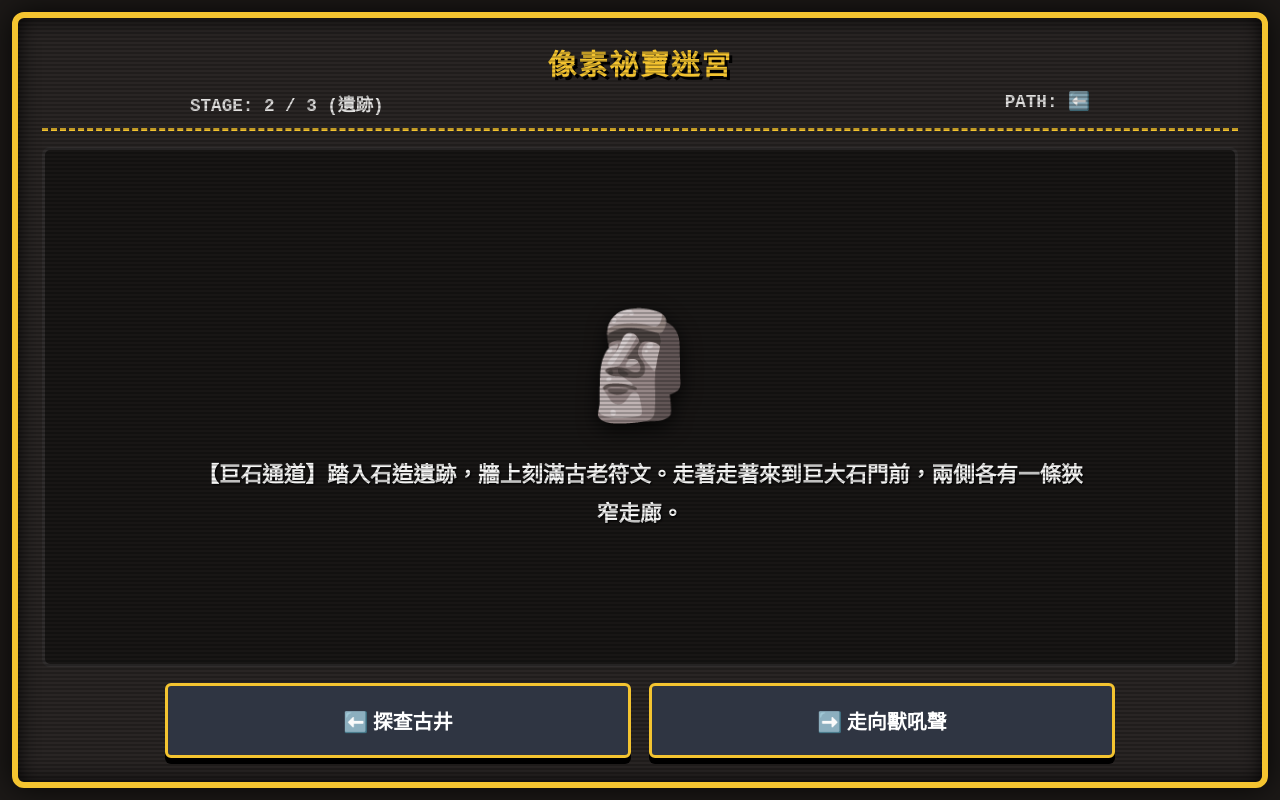
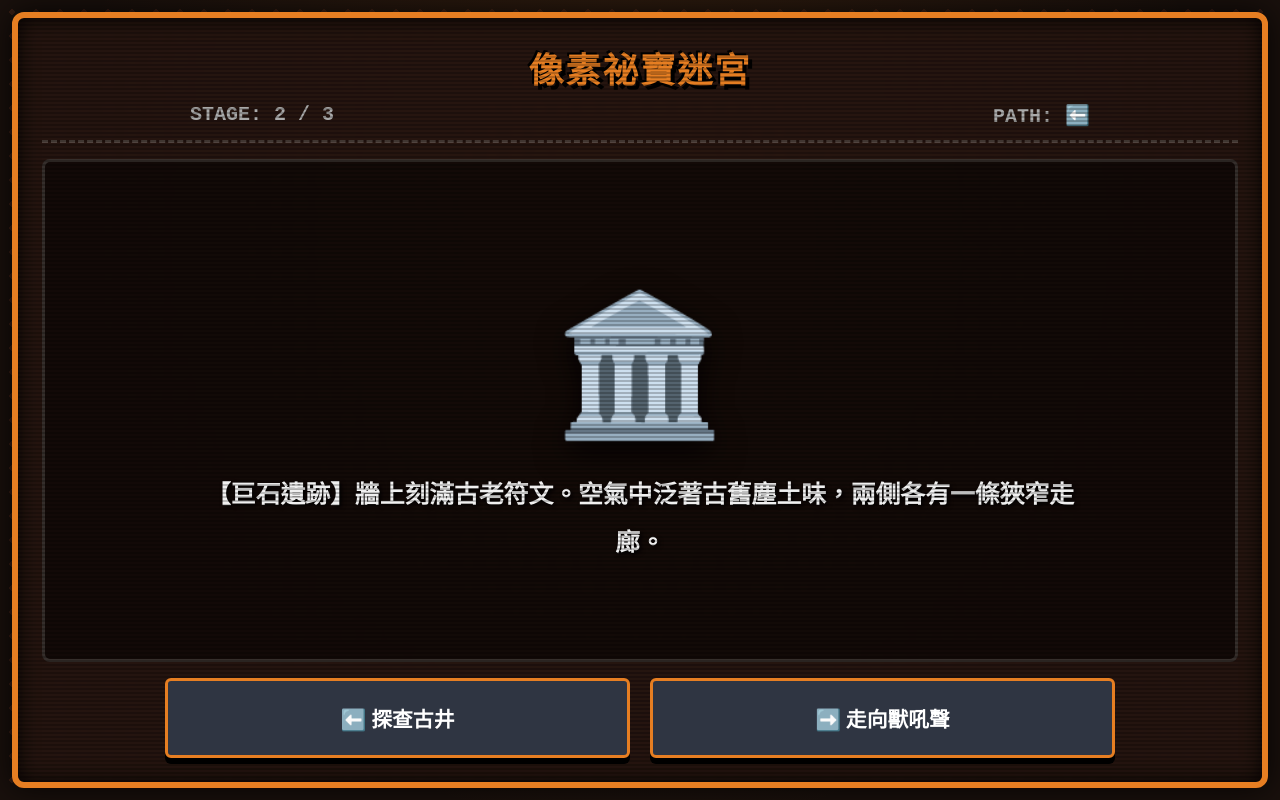
Before and after one commit to sasa0905/t1, a plain HTML site: page index.html in a window 1280 px wide. Both pictures are taken after a click on the button "⬅️ 巨石通道". Drawn offline with Linux system fonts and the light colour scheme.

Commit message:
Update index.html

```diff
--- a/index.html
+++ b/index.html
@@ -4,41 +4,55 @@
   <meta charset="UTF-8">
   <meta name="viewport" content="width=device-width, initial-scale=1.0">
   <title>像素祕寶迷宮 - Pixel Treasure Hunt</title>
-  <!-- 導入 Google 復古像素字體與繁體中文 -->
+  <!-- 導入 Google 復古像素字體 -->
   <link rel="preconnect" href="https://fonts.googleapis.com">
   <link rel="preconnect" href="https://fonts.gstatic.com" crossorigin>
-  <link href="https://fonts.googleapis.com/css2?family=Press+Start+2P&family=Noto+Sans+TC:wght@500;700;900&display=swap" rel="stylesheet">
+  <link href="https://fonts.googleapis.com/css2?family=Press+Start+2P&family=Noto+Sans+TC:wght@700;900&display=swap" rel="stylesheet">
 
   <style>
     /* ==========================================
-       1. 主題配色與變數設定
+       1. 基礎變數與視覺主題定義
        ========================================== */
     :root {
-      /* 預設森林風格背景 (Stage 1) */
-      --bg-color: #0b1a10;
-      --card-bg: #112417;
-      --border-color: #50c878;
-      --text-color: #e2f7e2;
+      --bg-color: #0b150f;
+      --card-bg: rgba(18, 32, 22, 0.85);
+      --border-color: #f4c430;
+      --text-color: #f0f0f0;
       --accent-color: #ff4757;
       --success-color: #2ed573;
-      --highlight-color: #f4c430;
-      --transition-speed: 0.8s;
     }
 
-    /* 背景主題 2：古代遺跡 (Stage 2) */
-    body.theme-ruins {
-      --bg-color: #1c1917;
-      --card-bg: #292524;
-      --border-color: #f4c430;
-      --text-color: #f5f5f4;
+    /* 動態背景主題：森林 (Stage 1) */
+    body.theme-forest {
+      --bg-color: #07140b;
+      --card-bg: rgba(15, 32, 20, 0.9);
+      --border-color: #62d26f;
+      background-image:
+        radial-gradient(circle at 50% 30%, rgba(46, 213, 115, 0.15), transparent 70%),
+        radial-gradient(#15351c 15%, transparent 16%);
+      background-size: 100% 100%, 24px 24px;
     }
 
-    /* 背景主題 3：地底深淵 (Stage 3 & Endings) */
-    body.theme-underground {
-      --bg-color: #0f0f1b;
-      --card-bg: #1a1a2e;
-      --border-color: #ff4757;
-      --text-color: #e0e0e0;
+    /* 動態背景主題：遺跡 (Stage 2) */
+    body.theme-ruins {
+      --bg-color: #19100c;
+      --card-bg: rgba(38, 22, 16, 0.9);
+      --border-color: #e67e22;
+      background-image:
+        radial-gradient(circle at 50% 30%, rgba(230, 126, 34, 0.15), transparent 70%),
+        radial-gradient(#381e14 15%, transparent 16%);
+      background-size: 100% 100%, 24px 24px;
+    }
+
+    /* 動態背景主題：地底 (Stage 3 & 結局) */
+    body.theme-cave {
+      --bg-color: #080714;
+      --card-bg: rgba(18, 15, 36, 0.9);
+      --border-color: #9b59b6;
+      background-image:
+        radial-gradient(circle at 50% 30%, rgba(155, 89, 182, 0.15), transparent 70%),
+        radial-gradient(#1e1a38 15%, transparent 16%);
+      background-size: 100% 100%, 24px 24px;
     }
 
     * {
@@ -59,20 +73,20 @@
       display: flex;
       justify-content: center;
       align-items: center;
-      transition: background-color var(--transition-speed) ease;
+      transition: background 0.8s ease;
       overflow: hidden;
       position: relative;
     }
 
-    /* 碎石粒子 Canvas 畫布 */
-    #gravel-canvas {
+    /* 碎石特效 Canvas 畫布 */
+    #fx-canvas {
       position: absolute;
       top: 0;
       left: 0;
-      width: 100%;
-      height: 100%;
+      width: 100vw;
+      height: 100vh;
       pointer-events: none;
-      z-index: 5;
+      z-index: 99;
     }
 
     /* 滿版 Arcade 框架 */
@@ -81,7 +95,7 @@
       height: 100%;
       background-color: var(--card-bg);
       border: 6px solid var(--border-color);
-      box-shadow: 0 0 30px rgba(0, 0, 0, 0.8), inset 0 0 20px rgba(0,0,0,0.9);
+      box-shadow: 0 0 30px rgba(0,0,0,0.8), inset 0 0 20px rgba(0,0,0,0.9);
       border-radius: 12px;
       padding: 24px;
       display: flex;
@@ -89,25 +103,23 @@
       gap: 16px;
       position: relative;
       overflow: hidden;
-      transition: background-color var(--transition-speed) ease, border-color var(--transition-speed) ease;
-      z-index: 10;
+      backdrop-filter: blur(4px);
+      transition: border-color 0.8s ease;
     }
 
-    /* 畫面震撼動畫 (Screen Shake) */
-    .shake-animation {
-      animation: screenShake 0.4s ease-in-out;
+    /* 震動效果動畫 (Screen Shake) */
+    .shake {
+      animation: screenShake 0.35s cubic-bezier(.36,.07,.19,.97) both;
     }
 
     @keyframes screenShake {
-      0% { transform: translate(0, 0); }
-      20% { transform: translate(-8px, 6px); }
-      40% { transform: translate(8px, -6px); }
-      60% { transform: translate(-5px, -4px); }
-      80% { transform: translate(5px, 4px); }
-      100% { transform: translate(0, 0); }
+      10%, 90% { transform: translate3d(-3px, 2px, 0); }
+      20%, 80% { transform: translate3d(5px, -4px, 0); }
+      30%, 50%, 70% { transform: translate3d(-6px, 5px, 0); }
+      40%, 60% { transform: translate3d(6px, -3px, 0); }
     }
 
-    /* 掃描線效果 (Scanlines) */
+    /* CRT 掃描線效果 */
     .game-container::after {
       content: " ";
       display: block;
@@ -115,46 +127,45 @@
       top: 0; left: 0; bottom: 0; right: 0;
       background: linear-gradient(rgba(18, 16, 16, 0) 50%, rgba(0, 0, 0, 0.3) 50%);
       background-size: 100% 4px;
-      z-index: 20;
+      z-index: 10;
       pointer-events: none;
       opacity: 0.7;
     }
 
-    /* 頂部標題與狀態 */
+    /* 頂部資訊欄（放大標題與狀態） */
     .header {
       text-align: center;
-      border-bottom: 3px dashed var(--border-color);
+      border-bottom: 3px dashed rgba(255,255,255,0.2);
       padding-bottom: 12px;
-      transition: border-color var(--transition-speed) ease;
     }
 
     .game-title {
       font-family: 'Press Start 2P', 'Noto Sans TC', cursive;
-      font-size: 1.8rem;
-      color: var(--highlight-color);
-      text-shadow: 3px 3px #000;
-      margin-bottom: 8px;
+      font-size: 2.2rem;
+      color: var(--border-color);
+      text-shadow: 4px 4px #000, -2px -2px #000;
+      margin-bottom: 10px;
       letter-spacing: 2px;
+      transition: color 0.8s ease;
     }
 
     .status-bar {
       display: flex;
       justify-content: space-between;
-      font-size: 1.1rem;
-      font-weight: 700;
-      color: var(--text-color);
+      font-size: 1.25rem;
+      font-weight: 900;
+      color: #aaa;
       font-family: monospace;
       max-width: 900px;
       margin: 0 auto;
-      opacity: 0.9;
     }
 
-    /* 主畫面與插圖（填滿剩餘空間） */
+    /* 主畫面與卡片（放大圖示與打字文字） */
     .stage-card {
-      background: rgba(0, 0, 0, 0.4);
-      border: 3px solid rgba(255, 255, 255, 0.1);
+      background: rgba(0, 0, 0, 0.5);
+      border: 3px solid rgba(255, 255, 255, 0.15);
       border-radius: 8px;
-      padding: 30px;
+      padding: 24px;
       text-align: center;
       flex: 1;
       display: flex;
@@ -164,20 +175,20 @@
       cursor: pointer;
     }
 
-    /* 超大像素 / Emoji 圖示 */
+    /* 超巨大動態像素圖示 */
     .stage-icon {
-      font-size: 6.5rem;
-      margin-bottom: 20px;
-      filter: drop-shadow(0 6px 10px rgba(0,0,0,0.8));
-      animation: bounce 2.5s infinite ease-in-out;
+      font-size: 8.5rem;
+      margin-bottom: 15px;
+      filter: drop-shadow(0 10px 15px rgba(0,0,0,0.8));
+      animation: float 2.5s infinite ease-in-out;
     }
 
-    @keyframes bounce {
-      0%, 100% { transform: translateY(0); }
-      50% { transform: translateY(-12px); }
+    @keyframes float {
+      0%, 100% { transform: translateY(0) scale(1); }
+      50% { transform: translateY(-14px) scale(1.05); }
     }
 
-    /* 文字打字機區域與放大字體 */
+    /* 故事文字區域 */
     .story-text-container {
       max-width: 900px;
       min-height: 4.5em;
@@ -187,21 +198,21 @@
     }
 
     .story-text {
-      font-size: 1.35rem;
+      font-size: 1.55rem;
       font-weight: 700;
-      line-height: 1.8;
+      line-height: 1.9;
       color: var(--text-color);
       text-align: center;
+      text-shadow: 2px 2px 4px #000;
       white-space: pre-wrap;
-      text-shadow: 1px 1px 2px #000;
     }
 
-    /* 打字機閃爍光標 */
+    /* 閃爍光標 */
     .typing-cursor {
       display: inline-block;
-      width: 10px;
+      width: 12px;
       height: 1.3em;
-      background-color: var(--highlight-color);
+      background-color: var(--border-color);
       vertical-align: middle;
       margin-left: 6px;
       animation: blink 0.7s infinite;
@@ -212,29 +223,29 @@
       50% { opacity: 0; }
     }
 
-    /* 結局等級標籤 */
+    /* 結局稱號標籤 */
     .grade-badge {
       display: inline-block;
       font-family: 'Press Start 2P', cursive;
-      font-size: 1.6rem;
+      font-size: 1.8rem;
       padding: 10px 20px;
       border-radius: 6px;
-      margin-bottom: 18px;
+      margin-bottom: 20px;
       text-shadow: 2px 2px #000;
       box-shadow: 0 4px 10px rgba(0,0,0,0.5);
     }
 
     .grade-SSR { background-color: #ff4757; color: #fff; border: 3px solid #ffa502; }
-    .grade-SR { background-color: #1e90ff; color: #fff; border: 2px solid #70a1ff; }
-    .grade-NORMAL { background-color: #747d8c; color: #fff; }
+    .grade-SR { background-color: #1e90ff; color: #fff; border: 3px solid #70a1ff; }
+    .grade-NORMAL { background-color: #747d8c; color: #fff; border: 3px solid #a4b0be; }
     .grade-BAD { background-color: #2f3542; color: #ff6b81; border: 2px solid #ff4757; }
 
-    /* 大號按鈕控制區 */
+    /* 按鈕控制區（放大按鈕） */
     .controls {
       display: flex;
       flex-direction: column;
       gap: 12px;
-      z-index: 30;
+      z-index: 20;
       max-width: 950px;
       width: 100%;
       margin: 0 auto;
@@ -243,15 +254,15 @@
     .btn-group {
       display: grid;
       grid-template-columns: 1fr 1fr;
-      gap: 18px;
+      gap: 20px;
     }
 
     .btn {
       background-color: #2f3542;
       color: #fff;
       border: 3px solid var(--border-color);
-      padding: 20px 16px;
-      font-size: 1.25rem;
+      padding: 22px 16px;
+      font-size: 1.3rem;
       font-weight: 900;
       font-family: inherit;
       cursor: pointer;
@@ -277,7 +288,7 @@
     }
 
     .btn:disabled {
-      opacity: 0.5;
+      opacity: 0.4;
       cursor: not-allowed;
       transform: none !important;
       box-shadow: 0 6px 0 #000 !important;
@@ -288,7 +299,6 @@
       background-color: var(--success-color);
       border-color: #2ed573;
       color: #000;
-      font-size: 1.4rem;
     }
 
     .btn-restart:hover {
@@ -296,40 +306,31 @@
       color: #fff;
     }
 
-    @media (max-width: 650px) {
-      .btn-group {
-        grid-template-columns: 1fr;
-      }
-      .btn-restart {
-        grid-column: span 1;
-      }
-      .stage-icon {
-        font-size: 4.5rem;
-      }
-      .story-text {
-        font-size: 1.1rem;
-      }
-      .game-title {
-        font-size: 1.3rem;
-      }
+    @media (max-width: 768px) {
+      .game-title { font-size: 1.6rem; }
+      .btn-group { grid-template-columns: 1fr; }
+      .btn-restart { grid-column: span 1; }
+      .stage-icon { font-size: 5.5rem; }
+      .story-text { font-size: 1.2rem; }
+      .btn { font-size: 1.1rem; padding: 18px 10px; }
     }
   </style>
 </head>
-<body>
+<body class="theme-forest">
 
-  <!-- 碎石特效 Canvas -->
-  <canvas id="gravel-canvas"></canvas>
+  <!-- 特效 Canvas -->
+  <canvas id="fx-canvas"></canvas>
 
   <div class="game-container" id="game-container">
     <div class="header">
       <h1 class="game-title">像素祕寶迷宮</h1>
       <div class="status-bar">
-        <span id="stage-indicator">STAGE: 1 / 3 (森林)</span>
+        <span id="stage-indicator">STAGE: 1 / 3</span>
         <span id="path-history">PATH: START</span>
       </div>
     </div>
 
-    <!-- 點擊中央卡片跳過打字 -->
+    <!-- 點擊卡片可跳過打字動畫 -->
     <div class="stage-card" onclick="skipTypewriter()">
       <div id="grade-container"></div>
       <div class="stage-icon" id="stage-icon">🌲</div>
@@ -340,80 +341,78 @@
 
     <div class="controls">
       <div class="btn-group" id="action-buttons">
-        <button class="btn" onclick="makeChoice('L')">⬅️ 向左走</button>
-        <button class="btn" onclick="makeChoice('R')">➡️ 向右走</button>
+        <button class="btn" onclick="makeChoice('L')">⬅️ 向左走 [A]</button>
+        <button class="btn" onclick="makeChoice('R')">➡️ 向右走 [B]</button>
       </div>
     </div>
   </div>
 
   <script>
     /* ==========================================
-       1. 故事文本與數據結構 (含風格屬性)
+       1. 遊戲故事資料結構 (包含 Theme 定義)
        ========================================== */
     const storyTree = {
       "START": {
-        stage: "1 / 3 (森林)",
-        theme: "", // 森林風格 (預設)
+        stage: "1 / 3",
+        theme: "theme-forest",
         icon: "🌲",
-        text: "你踏入迷霧籠罩的古老森林，前方深處隱約露出遺跡的入口。空氣中瀰漫著塵土與冒險的氣息，面前分出了兩條岔路...",
+        text: "【綠林入口】你踏入傳說中的古代遺跡森林，四周樹影婆娑。前面的通道分成了兩條岔路...",
         leftBtn: "⬅️ 巨石通道",
         rightBtn: "➡️ 水晶溶洞"
       },
-      // --- 第一輪分歧 (進入遺跡主題) ---
       "L": {
-        stage: "2 / 3 (遺跡)",
+        stage: "2 / 3",
         theme: "theme-ruins",
-        icon: "🗿",
-        text: "【巨石通道】踏入石造遺跡，牆上刻滿古老符文。走著走著來到巨大石門前，兩側各有一條狹窄走廊。",
+        icon: "🏛️",
+        text: "【巨石遺跡】牆上刻滿古老符文。空氣中泛著古舊塵土味，兩側各有一條狹窄走廊。",
         leftBtn: "⬅️ 探查古井",
         rightBtn: "➡️ 走向獸吼聲"
       },
       "R": {
-        stage: "2 / 3 (遺跡)",
+        stage: "2 / 3",
         theme: "theme-ruins",
         icon: "💎",
-        text: "【水晶溶洞】發光的晶石照亮地底溶洞，景色絢麗卻暗藏殺機。懸崖邊有兩條古老步道可以跨越。",
+        text: "【水晶溶洞】發光的晶石照亮暗渠，景色絢麗卻暗藏殺機。懸崖邊有兩條路可跨越。",
         leftBtn: "⬅️ 祭壇走廊",
         rightBtn: "➡️ 瀑布吊橋"
       },
-      // --- 第二輪分歧 (進入地底主題) ---
       "LL": {
-        stage: "3 / 3 (地底)",
-        theme: "theme-underground",
+        stage: "3 / 3",
+        theme: "theme-cave",
         icon: "🕳️",
-        text: "【古井深處】深入地底深處，面前出現兩尊古老的守護者石像，各自伸出一隻手指向不同的石門。",
+        text: "【深層古井】面前出現兩尊古老的守護者石像，各自伸出一隻手指向不同的出口。",
         leftBtn: "⬅️ 太陽黃金門",
         rightBtn: "➡️ 月亮青銅門"
       },
       "LR": {
-        stage: "3 / 3 (地底)",
-        theme: "theme-underground",
+        stage: "3 / 3",
+        theme: "theme-cave",
         icon: "🦇",
-        text: "【獸吼狹道】狹道盡頭居然是一隻沉睡的巨型岩石怪！巨獸身後有兩個通往極深處的洞口。",
+        text: "【地底狹道】盡頭居然是一隻沉睡的巨型岩石怪！巨獸身後有兩個通往深處的洞口。",
         leftBtn: "⬅️ 鑽左側狹縫",
         rightBtn: "➡️ 快速衝過右側"
       },
       "RL": {
-        stage: "3 / 3 (地底)",
-        theme: "theme-underground",
+        stage: "3 / 3",
+        theme: "theme-cave",
         icon: "🔮",
-        text: "【祭壇走廊】祭壇中央擺著一本散發紫光的魔導書，左右兩側各有一個神秘機關按鈕。",
+        text: "【地底祭壇】中央擺著一本散發紫光的魔導書，左右兩側各有一個神秘機關按鈕。",
         leftBtn: "⬅️ 紅寶石按鈕(力量)",
         rightBtn: "➡️ 藍寶石按鈕(智慧)"
       },
       "RR": {
-        stage: "3 / 3 (地底)",
-        theme: "theme-underground",
+        stage: "3 / 3",
+        theme: "theme-cave",
         icon: "🌉",
-        text: "【瀑布吊橋】吊橋搖搖欲墜，你驚險抵達對岸。面前出現兩條濕滑的地底石階梯。",
+        text: "【瀑布吊橋】吊橋搖搖欲墜，你順利抵達對岸。面前出現兩條濕滑的石階梯。",
         leftBtn: "⬅️ 向上石階",
         rightBtn: "➡️ 向下石階"
       },
 
-      // --- 第三輪：8 大最終結局 ---
+      // --- 8 大結局 ---
       "LLL": {
         isEnding: true,
-        theme: "theme-underground",
+        theme: "theme-cave",
         grade: "SSR",
         icon: "👑",
         title: "失落的法老寶藏",
@@ -421,7 +420,7 @@
       },
       "LLR": {
         isEnding: true,
-        theme: "theme-underground",
+        theme: "theme-cave",
         grade: "BAD",
         icon: "⏳",
         title: "時光詛咒",
@@ -429,7 +428,7 @@
       },
       "LRL": {
         isEnding: true,
-        theme: "theme-underground",
+        theme: "theme-cave",
         grade: "SR",
         icon: "🐾",
         title: "巨獸馴服者",
@@ -437,7 +436,7 @@
       },
       "LRR": {
         isEnding: true,
-        theme: "theme-underground",
+        theme: "theme-cave",
         grade: "BAD",
         icon: "🕳️",
         title: "陷阱坑洞",
@@ -445,15 +444,15 @@
       },
       "RLL": {
         isEnding: true,
-        theme: "theme-underground",
+        theme: "theme-cave",
         grade: "BAD",
         icon: "💥",
         title: "貪婪的代價",
-        text: "紅寶石按鈕引爆了遺跡的自爆機關！強烈的地震讓整個洞穴坍塌，你與寶藏一同被埋葬。"
+        text: "紅寶石按鈕引爆了遺跡自爆機關！強烈的地震讓整個洞穴坍塌，你與寶藏一同被埋葬。"
       },
       "RLR": {
         isEnding: true,
-        theme: "theme-underground",
+        theme: "theme-cave",
         grade: "SSR",
         icon: "🧙‍♂️",
         title: "大賢者傳承",
@@ -461,7 +460,7 @@
       },
       "RRL": {
         isEnding: true,
-        theme: "theme-underground",
+        theme: "theme-cave",
         grade: "NORMAL",
         icon: "🏛️",
         title: "空無一物的密室",
@@ -469,7 +468,7 @@
       },
       "RRR": {
         isEnding: true,
-        theme: "theme-underground",
+        theme: "theme-cave",
         grade: "SR",
         icon: "🧜‍♀️",
         title: "人魚之歌與地底湖",
@@ -478,15 +477,75 @@
     };
 
     /* ==========================================
-       2. 遊戲狀態與打字機邏輯
+       2. 碎石粒子系統 (Canvas Gravel FX)
+       ========================================== */
+    const canvas = document.getElementById('fx-canvas');
+    const ctx = canvas.getContext('2d');
+    let particles = [];
+
+    function resizeCanvas() {
+      canvas.width = window.innerWidth;
+      canvas.height = window.innerHeight;
+    }
+    window.addEventListener('resize', resizeCanvas);
+    resizeCanvas();
+
+    class Particle {
+      constructor() {
+        this.x = Math.random() * canvas.width;
+        this.y = -10;
+        this.size = Math.random() * 6 + 3; // 像素方形大小
+        this.speedY = Math.random() * 8 + 4; // 下落速度
+        this.speedX = (Math.random() - 0.5) * 4;
+        this.color = Math.random() > 0.5 ? '#8b8a8e' : '#f4c430';
+        this.opacity = 1;
+      }
+      update() {
+        this.y += this.speedY;
+        this.x += this.speedX;
+        this.opacity -= 0.015;
+      }
+      draw() {
+        ctx.fillStyle = this.color;
+        ctx.globalAlpha = Math.max(0, this.opacity);
+        ctx.fillRect(this.x, this.y, this.size, this.size);
+      }
+    }
+
+    function triggerDebrisEffect() {
+      // 產生 35 顆碎石粒子
+      for (let i = 0; i < 35; i++) {
+        particles.push(new Particle());
+      }
+      // 觸發畫面震動
+      const container = document.getElementById('game-container');
+      container.classList.remove('shake');
+      void container.offsetWidth; // 觸發 reflow
+      container.classList.add('shake');
+    }
+
+    function animateParticles() {
+      ctx.clearRect(0, 0, canvas.width, canvas.height);
+      for (let i = particles.length - 1; i >= 0; i--) {
+        particles[i].update();
+        particles[i].draw();
+        if (particles[i].opacity <= 0 || particles[i].y > canvas.height) {
+          particles.splice(i, 1);
+        }
+      }
+      requestAnimationFrame(animateParticles);
+    }
+    animateParticles();
+
+    /* ==========================================
+       3. 遊戲邏輯與打字機控管
        ========================================== */
     let currentPath = "START";
     let typewriterTimer = null;
     let fullText = "";
     let isTyping = false;
-    const typingSpeed = 35;
+    const typingSpeed = 35; // 每字 35 毫秒
 
-    // 啟動打字機效果
     function typeWriter(text, index = 0) {
       const textElement = document.getElementById('story-text');
       const cursorElement = document.getElementById('typing-cursor');
@@ -531,8 +590,8 @@
       const node = storyTree[currentPath];
       fullText = node.text;
 
-      // 切換背景主題風格
-      document.body.className = node.theme || "";
+      // 自動切換動態背景主題
+      document.body.className = node.theme;
 
       document.getElementById('stage-icon').textContent = node.icon;
 
@@ -562,9 +621,8 @@
     function makeChoice(direction) {
       if (isTyping) return;
 
-      // 觸發碎石掉落特效與震動
-      triggerGravelEffect();
-      triggerScreenShake();
+      // 觸發碎石掉落與地震特效
+      triggerDebrisEffect();
 
       if (currentPath === "START") {
         currentPath = direction;
@@ -575,7 +633,7 @@
     }
 
     function restartGame() {
-      triggerGravelEffect();
+      triggerDebrisEffect();
       currentPath = "START";
       renderNode();
     }
@@ -585,77 +643,7 @@
       return path.split('').map(char => char === 'L' ? '⬅️' : '➡️').join(' ');
     }
 
-    // 震動鏡頭
-    function triggerScreenShake() {
-      const container = document.getElementById('game-container');
-      container.classList.remove('shake-animation');
-      void container.offsetWidth; // 觸發重繪
-      container.classList.add('shake-animation');
-    }
-
-    /* ==========================================
-       3. Canvas 碎石粒子特效 (Gravel Debris FX)
-       ========================================== */
-    const canvas = document.getElementById('gravel-canvas');
-    const ctx = canvas.getContext('2d');
-    let particles = [];
-
-    function resizeCanvas() {
-      canvas.width = window.innerWidth;
-      canvas.height = window.innerHeight;
-    }
-    window.addEventListener('resize', resizeCanvas);
-    resizeCanvas();
-
-    class Particle {
-      constructor() {
-        this.x = Math.random() * canvas.width;
-        this.y = -20;
-        this.size = Math.random() * 8 + 4; // 碎石大小
-        this.speedY = Math.random() * 6 + 4;
-        this.speedX = (Math.random() - 0.5) * 3;
-        this.color = Math.random() > 0.5 ? '#888888' : '#555555';
-        this.rotation = Math.random() * Math.PI * 2;
-        this.spin = (Math.random() - 0.5) * 0.2;
-      }
-
-      update() {
-        this.y += this.speedY;
-        this.x += this.speedX;
-        this.rotation += this.spin;
-      }
-
-      draw() {
-        ctx.save();
-        ctx.translate(this.x, this.y);
-        ctx.rotate(this.rotation);
-        ctx.fillStyle = this.color;
-        ctx.fillRect(-this.size / 2, -this.size / 2, this.size, this.size);
-        ctx.restore();
-      }
-    }
-
-    function triggerGravelEffect() {
-      // 產生 35 個碎石粒子
-      for (let i = 0; i < 35; i++) {
-        particles.push(new Particle());
-      }
-    }
-
-    function animateParticles() {
-      ctx.clearRect(0, 0, canvas.width, canvas.height);
-      for (let i = particles.length - 1; i >= 0; i--) {
-        particles[i].update();
-        particles[i].draw();
-        if (particles[i].y > canvas.height + 20) {
-          particles.splice(i, 1);
-        }
-      }
-      requestAnimationFrame(animateParticles);
-    }
-    animateParticles();
-
-    // 遊戲初始化
+    // 啟動遊戲
     renderNode();
   </script>
 </body>
```
